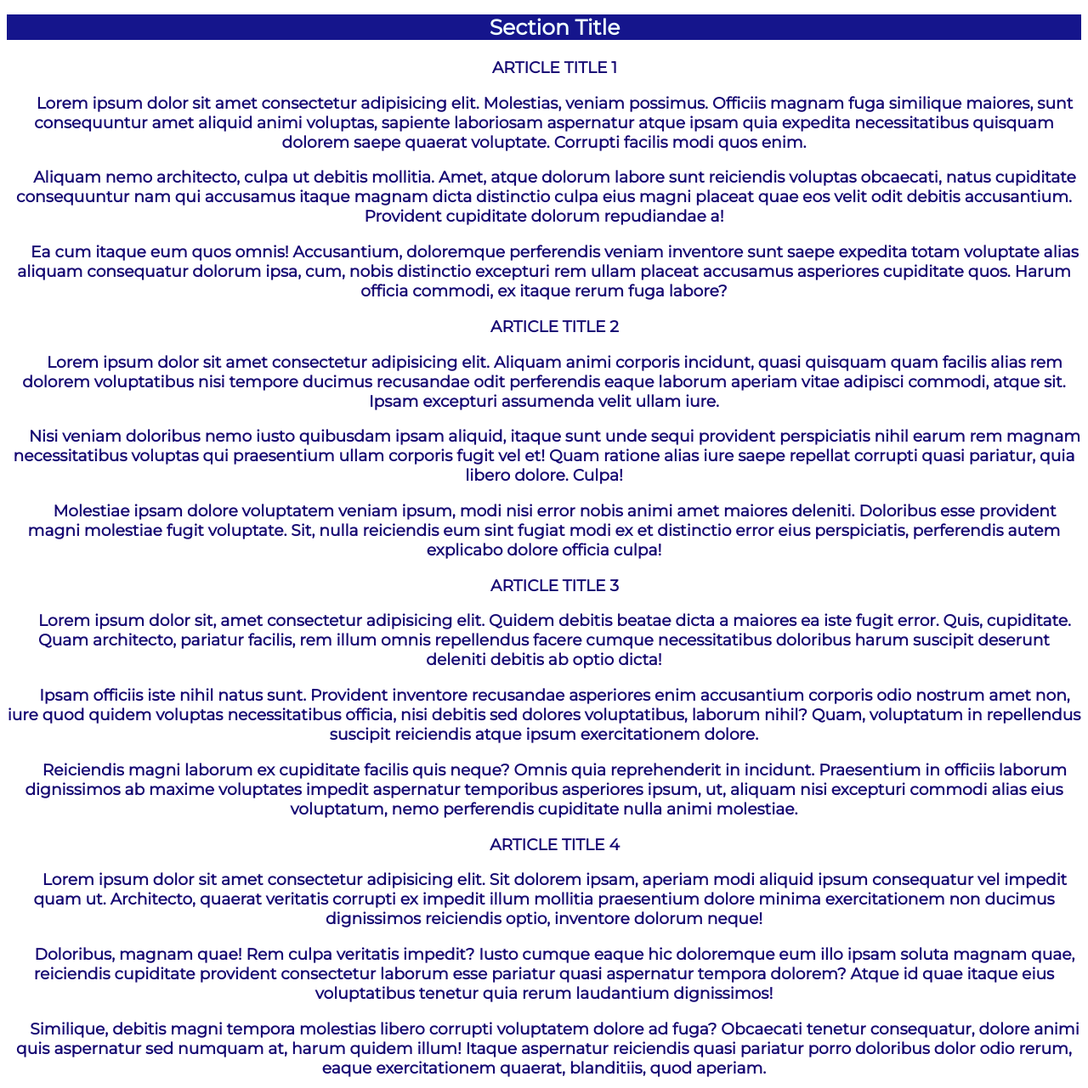
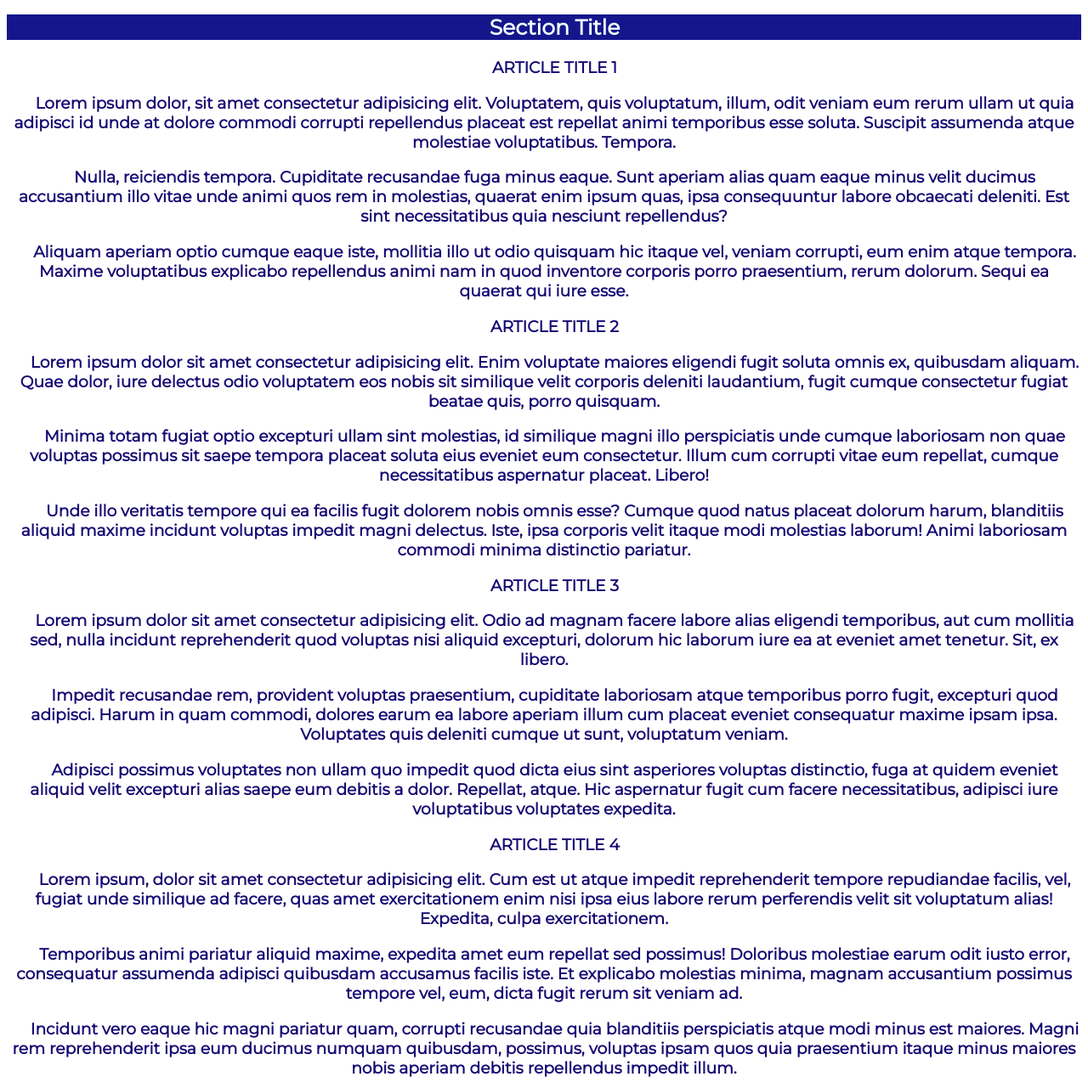
Before and after one commit to Diduliya/Less_4CSSHomework, a plain HTML site: page index.html in a window 1280 px wide. Shown: the part 139-1420 px from the top of the page at 85% size. Drawn offline with Linux system fonts and the light colour scheme.

Commit message:
Finishing project

```diff
--- a/index.html
+++ b/index.html
@@ -24,30 +24,30 @@
     <h2 class="main-heading">Section Title</h2>
     <article class="text1">
       <h3 class="heading-art">ARTICLE TITLE 1
-        <p class="paaragraf">Lorem ipsum dolor sit amet consectetur adipisicing elit. Molestias, veniam possimus. Officiis magnam fuga similique maiores, sunt consequuntur amet aliquid animi voluptas, sapiente laboriosam aspernatur atque ipsam quia expedita necessitatibus quisquam dolorem saepe quaerat voluptate. Corrupti facilis modi quos enim.</p>
-        <p class="paaragraf">Aliquam nemo architecto, culpa ut debitis mollitia. Amet, atque dolorum labore sunt reiciendis voluptas obcaecati, natus cupiditate consequuntur nam qui accusamus itaque magnam dicta distinctio culpa eius magni placeat quae eos velit odit debitis accusantium. Provident cupiditate dolorum repudiandae a!</p>
-        <p class="paaragraf">Ea cum itaque eum quos omnis! Accusantium, doloremque perferendis veniam inventore sunt saepe expedita totam voluptate alias aliquam consequatur dolorum ipsa, cum, nobis distinctio excepturi rem ullam placeat accusamus asperiores cupiditate quos. Harum officia commodi, ex itaque rerum fuga labore?</p>
+        <p class="paaragraf">Lorem ipsum dolor, sit amet consectetur adipisicing elit. Voluptatem, quis voluptatum, illum, odit veniam eum rerum ullam ut quia adipisci id unde at dolore commodi corrupti repellendus placeat est repellat animi temporibus esse soluta. Suscipit assumenda atque molestiae voluptatibus. Tempora.</p>
+        <p class="paaragraf">Nulla, reiciendis tempora. Cupiditate recusandae fuga minus eaque. Sunt aperiam alias quam eaque minus velit ducimus accusantium illo vitae unde animi quos rem in molestias, quaerat enim ipsum quas, ipsa consequuntur labore obcaecati deleniti. Est sint necessitatibus quia nesciunt repellendus?</p>
+        <p class="paaragraf">Aliquam aperiam optio cumque eaque iste, mollitia illo ut odio quisquam hic itaque vel, veniam corrupti, eum enim atque tempora. Maxime voluptatibus explicabo repellendus animi nam in quod inventore corporis porro praesentium, rerum dolorum. Sequi ea quaerat qui iure esse.</p>
       </h3>
     </article>
     <article class="text2">
       <h3 class="heading-art">ARTICLE TITLE 2
-        <p class="paaragraf">Lorem ipsum dolor sit amet consectetur adipisicing elit. Aliquam animi corporis incidunt, quasi quisquam quam facilis alias rem dolorem voluptatibus nisi tempore ducimus recusandae odit perferendis eaque laborum aperiam vitae adipisci commodi, atque sit. Ipsam excepturi assumenda velit ullam iure.</p>
-        <p class="paaragraf">Nisi veniam doloribus nemo iusto quibusdam ipsam aliquid, itaque sunt unde sequi provident perspiciatis nihil earum rem magnam necessitatibus voluptas qui praesentium ullam corporis fugit vel et! Quam ratione alias iure saepe repellat corrupti quasi pariatur, quia libero dolore. Culpa!</p>
-        <p class="paaragraf">Molestiae ipsam dolore voluptatem veniam ipsum, modi nisi error nobis animi amet maiores deleniti. Doloribus esse provident magni molestiae fugit voluptate. Sit, nulla reiciendis eum sint fugiat modi ex et distinctio error eius perspiciatis, perferendis autem explicabo dolore officia culpa!</p>
+        <p class="paaragraf">Lorem ipsum dolor sit amet consectetur adipisicing elit. Enim voluptate maiores eligendi fugit soluta omnis ex, quibusdam aliquam. Quae dolor, iure delectus odio voluptatem eos nobis sit similique velit corporis deleniti laudantium, fugit cumque consectetur fugiat beatae quis, porro quisquam.</p>
+        <p class="paaragraf">Minima totam fugiat optio excepturi ullam sint molestias, id similique magni illo perspiciatis unde cumque laboriosam non quae voluptas possimus sit saepe tempora placeat soluta eius eveniet eum consectetur. Illum cum corrupti vitae eum repellat, cumque necessitatibus aspernatur placeat. Libero!</p>
+        <p class="paaragraf">Unde illo veritatis tempore qui ea facilis fugit dolorem nobis omnis esse? Cumque quod natus placeat dolorum harum, blanditiis aliquid maxime incidunt voluptas impedit magni delectus. Iste, ipsa corporis velit itaque modi molestias laborum! Animi laboriosam commodi minima distinctio pariatur.</p>
       </h3>
     </article>
     <article class="text3">
       <h3 class="heading-art">ARTICLE TITLE 3
-        <p class="paaragraf">Lorem ipsum dolor sit, amet consectetur adipisicing elit. Quidem debitis beatae dicta a maiores ea iste fugit error. Quis, cupiditate. Quam architecto, pariatur facilis, rem illum omnis repellendus facere cumque necessitatibus doloribus harum suscipit deserunt deleniti debitis ab optio dicta!</p>
-        <p class="paaragraf">Ipsam officiis iste nihil natus sunt. Provident inventore recusandae asperiores enim accusantium corporis odio nostrum amet non, iure quod quidem voluptas necessitatibus officia, nisi debitis sed dolores voluptatibus, laborum nihil? Quam, voluptatum in repellendus suscipit reiciendis atque ipsum exercitationem dolore.</p>
-        <p class="paaragraf">Reiciendis magni laborum ex cupiditate facilis quis neque? Omnis quia reprehenderit in incidunt. Praesentium in officiis laborum dignissimos ab maxime voluptates impedit aspernatur temporibus asperiores ipsum, ut, aliquam nisi excepturi commodi alias eius voluptatum, nemo perferendis cupiditate nulla animi molestiae.</p>
+        <p class="paaragraf">Lorem ipsum dolor sit amet consectetur adipisicing elit. Odio ad magnam facere labore alias eligendi temporibus, aut cum mollitia sed, nulla incidunt reprehenderit quod voluptas nisi aliquid excepturi, dolorum hic laborum iure ea at eveniet amet tenetur. Sit, ex libero.</p>
+        <p class="paaragraf">Impedit recusandae rem, provident voluptas praesentium, cupiditate laboriosam atque temporibus porro fugit, excepturi quod adipisci. Harum in quam commodi, dolores earum ea labore aperiam illum cum placeat eveniet consequatur maxime ipsam ipsa. Voluptates quis deleniti cumque ut sunt, voluptatum veniam.</p>
+        <p class="paaragraf">Adipisci possimus voluptates non ullam quo impedit quod dicta eius sint asperiores voluptas distinctio, fuga at quidem eveniet aliquid velit excepturi alias saepe eum debitis a dolor. Repellat, atque. Hic aspernatur fugit cum facere necessitatibus, adipisci iure voluptatibus voluptates expedita.</p>
       </h3>
     </article>
     <article class="text4">
       <h3 class="heading-art">ARTICLE TITLE 4
-        <p class="paaragraf">Lorem ipsum dolor sit amet consectetur adipisicing elit. Sit dolorem ipsam, aperiam modi aliquid ipsum consequatur vel impedit quam ut. Architecto, quaerat veritatis corrupti ex impedit illum mollitia praesentium dolore minima exercitationem non ducimus dignissimos reiciendis optio, inventore dolorum neque!</p>
-        <p class="paaragraf">Doloribus, magnam quae! Rem culpa veritatis impedit? Iusto cumque eaque hic doloremque eum illo ipsam soluta magnam quae, reiciendis cupiditate provident consectetur laborum esse pariatur quasi aspernatur tempora dolorem? Atque id quae itaque eius voluptatibus tenetur quia rerum laudantium dignissimos!</p>
-        <p class="paaragraf">Similique, debitis magni tempora molestias libero corrupti voluptatem dolore ad fuga? Obcaecati tenetur consequatur, dolore animi quis aspernatur sed numquam at, harum quidem illum! Itaque aspernatur reiciendis quasi pariatur porro doloribus dolor odio rerum, eaque exercitationem quaerat, blanditiis, quod aperiam.</p>
+        <p class="paaragraf">Lorem ipsum, dolor sit amet consectetur adipisicing elit. Cum est ut atque impedit reprehenderit tempore repudiandae facilis, vel, fugiat unde similique ad facere, quas amet exercitationem enim nisi ipsa eius labore rerum perferendis velit sit voluptatum alias! Expedita, culpa exercitationem.</p>
+        <p class="paaragraf">Temporibus animi pariatur aliquid maxime, expedita amet eum repellat sed possimus! Doloribus molestiae earum odit iusto error, consequatur assumenda adipisci quibusdam accusamus facilis iste. Et explicabo molestias minima, magnam accusantium possimus tempore vel, eum, dicta fugit rerum sit veniam ad.</p>
+        <p class="paaragraf">Incidunt vero eaque hic magni pariatur quam, corrupti recusandae quia blanditiis perspiciatis atque modi minus est maiores. Magni rem reprehenderit ipsa eum ducimus numquam quibusdam, possimus, voluptas ipsam quos quia praesentium itaque minus maiores nobis aperiam debitis repellendus impedit illum.</p>
       </h3>
     </article>
   </section>
```
